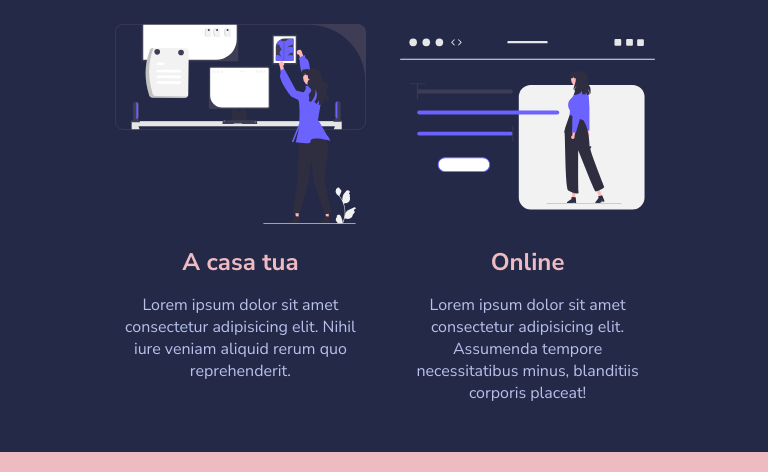
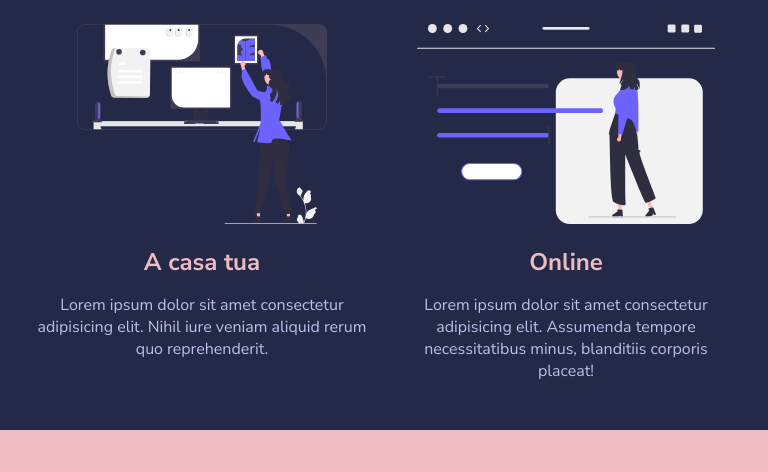
Before and after one commit to AlvaroArbaiza/html-css-resp-wannabe, a plain HTML site: page index.html in a window 768 px wide. Shown: the part 209-681 px from the top of the page. Drawn offline with Linux system fonts and the light colour scheme.

Commit message:
Correzione bonus

```diff
--- a/css/style.css
+++ b/css/style.css
@@ -162,8 +162,8 @@ img {
  }
 
  /* Bonus - browser responsive, da 768px in poi */
- @media screen and (min-width: 768px) {
+ @media screen and (min-width: 768px) and (max-width: 1140px) {
     .container {
-        width: 80%;
+        width: 100%;
     }
  }
```
